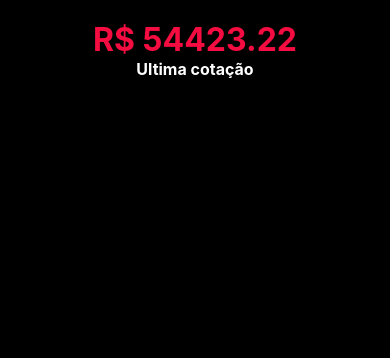
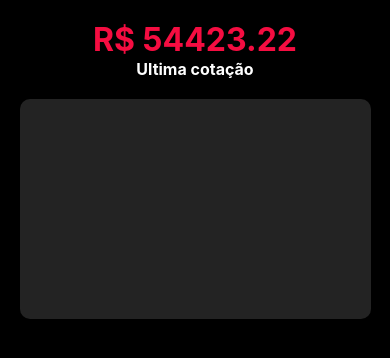
Before and after one commit to diasrafael1/crypto-app, a React Native app: screen / in a window 390 px wide. Shown: the top 358 px of the page. Built offline with nearby package versions, Linux system fonts and the light colour scheme.

Commit message:
feat: layout inicial do componente history graphic

```diff
--- a/App.tsx
+++ b/App.tsx
@@ -1,11 +1,13 @@
 import { StyleSheet, SafeAreaView, StatusBar, Platform } from "react-native";
 import CurrentPrice from "./src/components/CurrentPrice";
+import HistoryGraphic from "./src/components/HistoryGraphic";
 
 export default function App() {
   return (
     <SafeAreaView style={styles.container}>
       <StatusBar backgroundColor="#f50d41" barStyle="light-content" />
       <CurrentPrice />
+      <HistoryGraphic />
     </SafeAreaView>
   );
 }
--- a/src/components/HistoryGraphic/index.tsx
+++ b/src/components/HistoryGraphic/index.tsx
@@ -0,0 +1,6 @@
+import { Text, View } from "react-native";
+import styles from "./styles";
+
+export default function HistoryGraphic() {
+  return <View style={styles.contentGraphic}></View>;
+}
--- a/src/components/HistoryGraphic/styles.ts
+++ b/src/components/HistoryGraphic/styles.ts
@@ -0,0 +1,12 @@
+import { StyleSheet } from "react-native";
+
+const styles = StyleSheet.create({
+  contentGraphic: {
+    width: "90%",
+    height: 220,
+    backgroundColor: "#232323",
+    borderRadius: 10,
+  },
+});
+
+export default styles;
```
